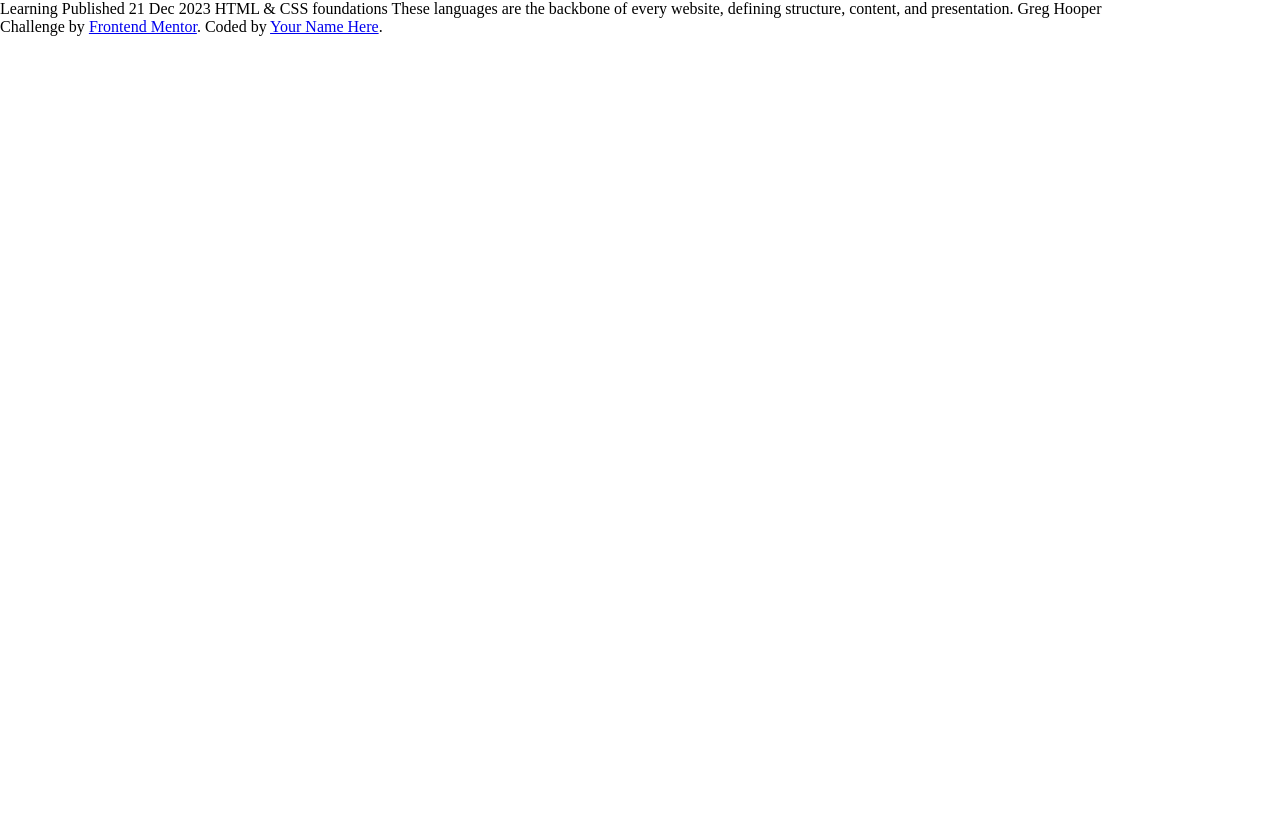
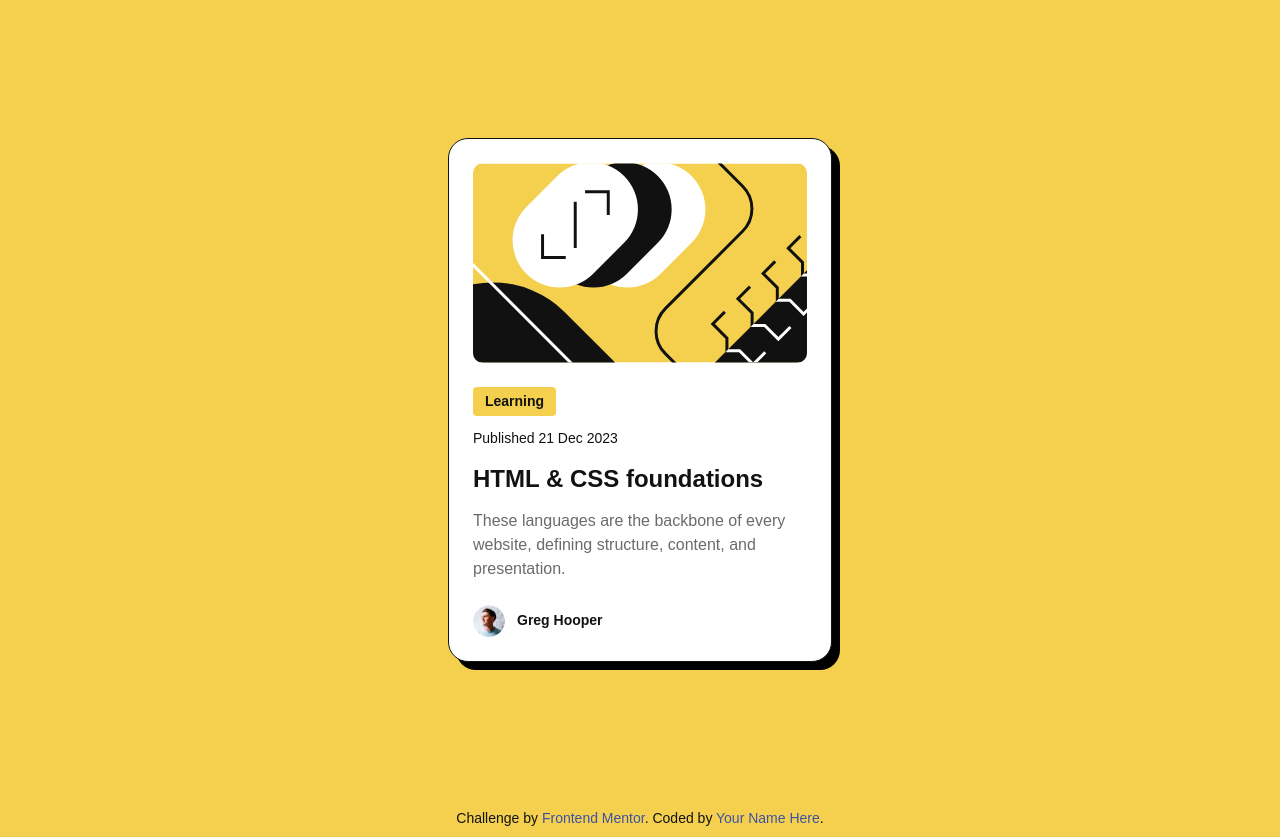
Before and after one commit to cesarconte/blog-preview-card, a plain HTML site: page index.html in a window 1280 px wide. Before the commit the page ends 800 px from the top, so only its background shows below. Drawn offline with Linux system fonts and the light colour scheme.

Commit message:
Refactor HTML structure for article card and enhance CSS styles for improved layout and accessibility

```diff
--- a/index.html
+++ b/index.html
@@ -5,8 +5,6 @@
     <meta
       name="viewport"
       content="width=device-width, initial-scale=1.0" />
-    <!-- displays site properly based on user's device -->
-
     <link
       rel="icon"
       type="image/png"
@@ -19,17 +17,75 @@
     <title>Frontend Mentor | Blog preview card</title>
   </head>
   <body>
-    Learning Published 21 Dec 2023 HTML & CSS foundations These languages are
-    the backbone of every website, defining structure, content, and
-    presentation. Greg Hooper
+    <main>
+      <!-- Article card with aria-labelledby connecting to title for accessibility -->
+      <article
+        class="card"
+        aria-labelledby="article-title">
+        <!-- Featured image -->
+        <img
+          src="./assets/images/illustration-article.svg"
+          alt="HTML and CSS concepts illustration"
+          class="card__img" />
 
+        <section class="card__content">
+          <!-- Card header with category and publish date -->
+          <header class="card__header">
+            <!-- Category tag using role="text" for accessibility -->
+            <div>
+              <span
+                class="card__category"
+                role="text"
+                >Learning</span
+              >
+            </div>
+            <!-- Publication date using semantic time element -->
+            <p class="card__publish">
+              Published
+              <time
+                class="card__publish-date"
+                datetime="2023-12-21"
+                aria-label="Published on December 21, 2023"
+                >21 Dec 2023</time
+              >
+            </p>
+          </header>
+
+          <!-- Article title with ID for aria-labelledby reference -->
+          <h1
+            class="card__title"
+            id="article-title">
+            HTML & CSS foundations
+          </h1>
+          <p class="card__description">
+            These languages are the backbone of every website, defining
+            structure, content, and presentation.
+          </p>
+        </section>
+
+        <!-- Author info section using contentinfo role -->
+        <section
+          class="card__author"
+          role="contentinfo">
+          <img
+            src="./assets/images/image-avatar.webp"
+            alt="Greg's Hooper avatar"
+            class="card__author-img">
+          <p class="card__author-name">Greg Hooper</p>
+        </section>
+      </article>
+    </main>
+
+    <footer>
       <div class="attribution">
         Challenge by
         <a
           href="https://www.frontendmentor.io?ref=challenge"
           target="_blank"
+          class="attribution__link"
           >Frontend Mentor</a
         >. Coded by <a href="#">Your Name Here</a>.
       </div>
+    </footer>
   </body>
 </html>
--- a/style.css
+++ b/style.css
@@ -1,13 +1,13 @@
 /* Variables */
 :root {
-  /* Define color palette first */
+  /* Colors */
   --yellow: hsl(47, 88%, 63%);
   --gray-950: hsl(0, 0%, 7%);
   --gray-500: hsl(0, 0%, 42%);
   --white: hsl(0, 0%, 100%);
   --blue-500: hsl(228, 45%, 44%);
 
-  /* Then define semantic usage */
+  /* Semantic colors */
   --text-primary: var(--gray-950);
   --text-secondary: var(--gray-500);
   --background: var(--yellow);
@@ -15,10 +15,10 @@
   --link-color: var(--blue-500);
   --shadow-color: hsla(0, 0%, 0%, 1);
 
-  /* Shadow presets */
-  --shadow: 0px 25px 25px 0px var(--shadow-color);
+  /* Shadow */
+  --shadow: 8px 8px 0 var(--shadow-color);
 
-  /* Typograpy presets */
+  /* Typography */
   --font-family: 'Figtree', sans-serif;
   --text-preset-1: 800 24px/150% var(--font-family);
   --text-preset-2: 500 16px/150% var(--font-family);
@@ -53,3 +53,153 @@
 * {
   -webkit-font-smoothing: antialiased;
 }
+
+/* Base */
+body {
+  color: var(--text-primary);
+  background-color: var(--background);
+  min-height: 100svh;
+}
+
+main {
+  display: flex;
+  justify-content: center;
+  align-items: center;
+  height: 100svh;
+}
+
+/* Reset img from Harry Roberts - @csswizardry */
+img {
+  max-width: 100%;
+  height: auto;
+  vertical-align: middle;
+  font-style: italic;
+  background-repeat: no-repeat;
+  background-size: cover;
+  shape-margin: 1rem;
+}
+
+a {
+  color: var(--link-color);
+  text-decoration: none;
+}
+
+/** Card Container **/
+.card {
+  display: flex;
+  flex-direction: column;
+  justify-content: center;
+  gap: var(--spacing-300);
+  width: 100%;
+  max-width: var(--width-300);
+  margin-inline: var(--spacing-300);
+  padding: var(--spacing-300);
+  background-color: var(--card-background);
+  border: 1px solid var(--gray-950);
+  border-radius: var(--border-radius-500);
+  box-shadow: var(--shadow);
+}
+
+/* Card Image */
+.card__img {
+  border-radius: var(--border-radius-300);
+  object-fit: cover;
+}
+
+/* Card Content */
+.card__content,
+.card__header {
+  display: flex;
+  flex-direction: column;
+  gap: var(--spacing-150);
+}
+
+.card__content {
+  padding: 0;
+}
+
+/* Card Header */
+.card__category {
+  display: inline-flex;
+  gap: var(--spacing-100);
+  padding: var(--spacing-50) var(--spacing-150);
+  border-radius: var(--border-radius-100);
+  background-color: var(--yellow);
+  font: var(--text-preset-3__bold);
+}
+
+.card__publish,
+.card__publish-date {
+  font: var(--text-preset-3);
+}
+
+/* Card Title & Description */
+.card__title {
+  font: var(--text-preset-1);
+}
+
+.card__title:hover {
+  color: var(--yellow);
+  cursor: pointer;
+}
+
+.card__description {
+  font: var(--text-preset-2);
+  color: var(--text-secondary);
+}
+
+/* Card Author */
+.card__author {
+  display: inline-flex;
+  width: fit-content;
+  align-items: center;
+  gap: var(--spacing-150);
+  font: var(--text-preset-3__bold);
+}
+
+.card__author-img {
+  width: 32px;
+  height: auto;
+  border-radius: 50%;
+}
+
+/** Footer **/
+footer {
+  width: 100%;
+  text-align: center;
+  padding: var(--spacing-100);
+  font: var(--text-preset-3);
+  color: var(--text-primary);
+}
+
+/* Media Queries */
+@media screen and (max-width: 480px) {
+  .card__category,
+  .card__publish,
+  .card__publish-date,
+  .card__title,
+  .card__description {
+    line-height: 150%;
+  }
+
+  .card__category {
+    font-size: 12px;
+  }
+
+  .card__publish,
+  .card__publish-date {
+    font-size: 12px;
+  }
+
+  .card__title {
+    font-size: 20px;
+  }
+
+  .card__description {
+    font-size: 14px;
+  }
+
+  .card__img {
+    height: 200px;
+  }
+}
```
Lines whose indentation alone changed are shown as unchanged.
